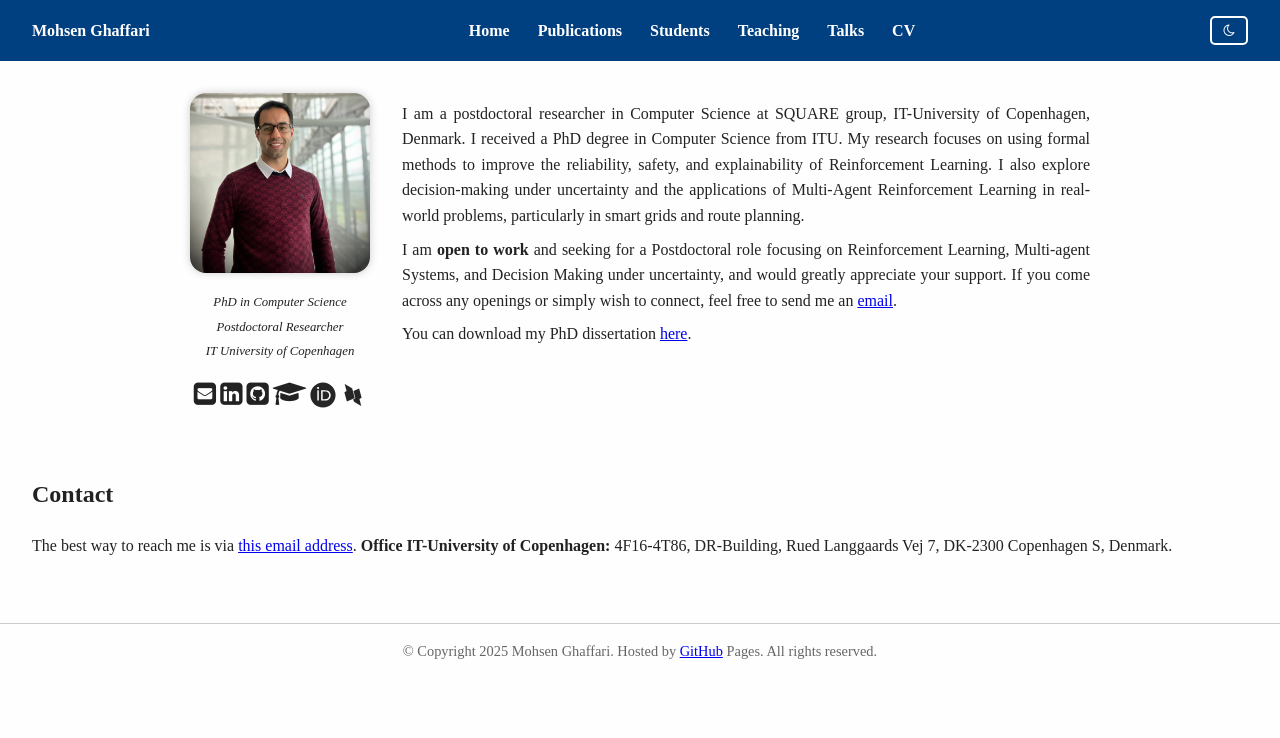
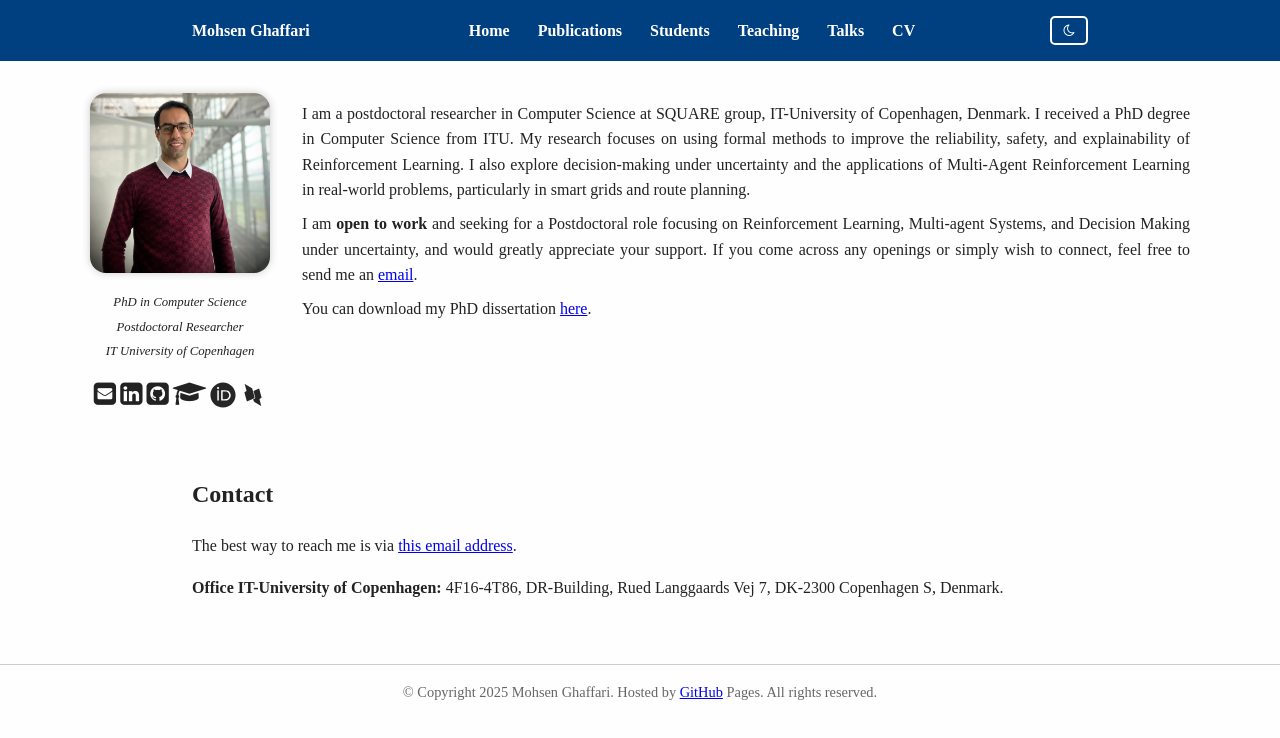
Before and after one commit to mohsen-ghaffari1992/website, a plain HTML site: page index.html in a window 1280 px wide. Drawn offline with Linux system fonts and the light colour scheme.

Commit message:
increase marigin

```diff
--- a/index.html
+++ b/index.html
@@ -108,9 +108,10 @@
 <!--  </section>-->
 </main>
 
-<section id="contact" style="margin-left: 2rem;">
+<section id="contact" style="margin-left: 12rem; margin-right: 12rem;">
   <h2>Contact</h2>
-  <p>The best way to reach me is via <a href="mailto:mohg@itu.dk">this email address</a>. <strong>Office IT-University of Copenhagen:</strong> 4F16-4T86, DR-Building, Rued Langgaards Vej 7, DK-2300 Copenhagen S, Denmark.</p>
+  <p>The best way to reach me is via <a href="mailto:mohg@itu.dk">this email address</a>.</p>
+  <p><strong>Office IT-University of Copenhagen:</strong> 4F16-4T86, DR-Building, Rued Langgaards Vej 7, DK-2300 Copenhagen S, Denmark.</p>
 </section>
 
 <footer>
--- a/style.css
+++ b/style.css
@@ -10,7 +10,7 @@ body {
 header {
   background-color: #004080;
   color: white;
-  padding: 1rem 2rem;
+  padding: 1rem 12rem;
   display: flex;
   align-items: center;
   justify-content: space-between;
@@ -32,7 +32,7 @@ nav a:hover {
 }
 
 main {
-  max-width: 900px;
+  max-width: 1100px;
   margin: 2rem auto;
   text-align: justify;
   padding: 0 1rem;
```
